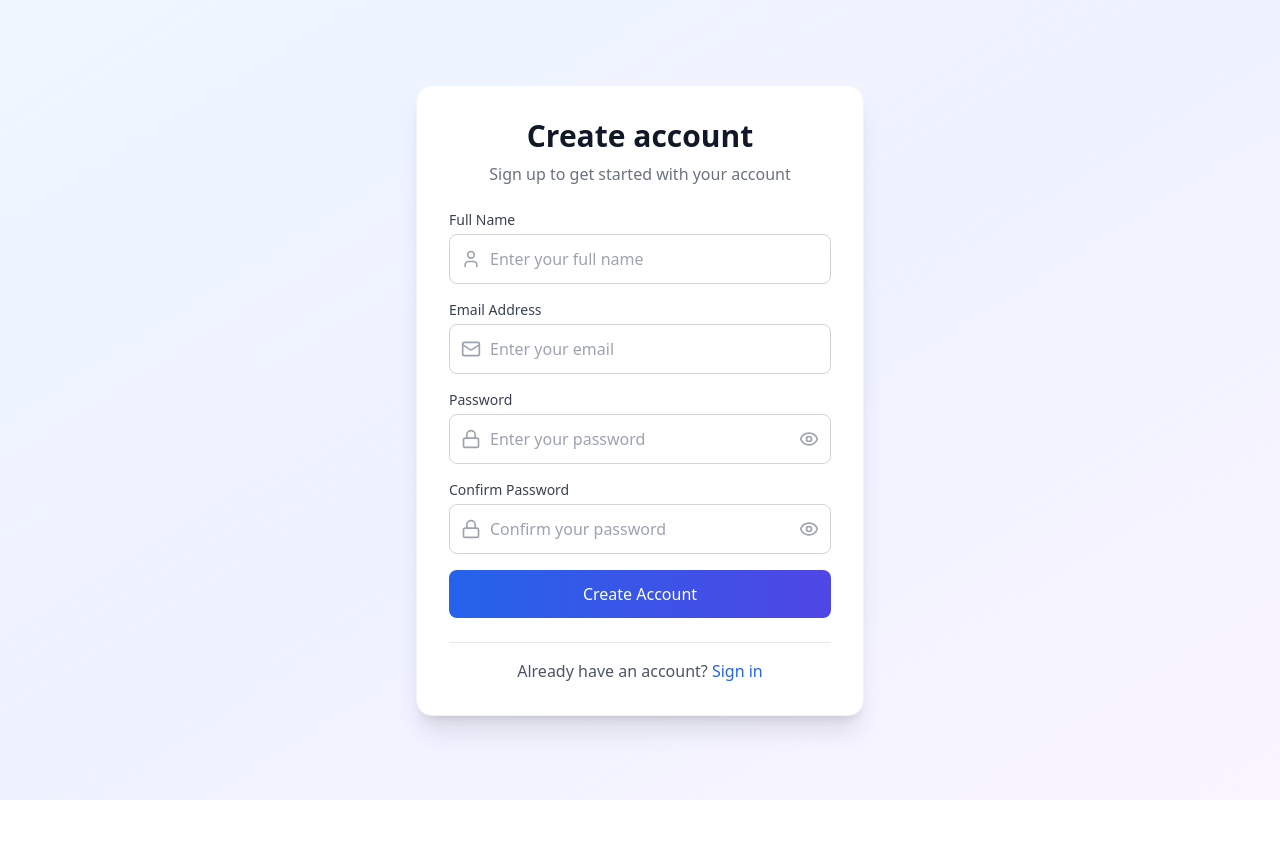
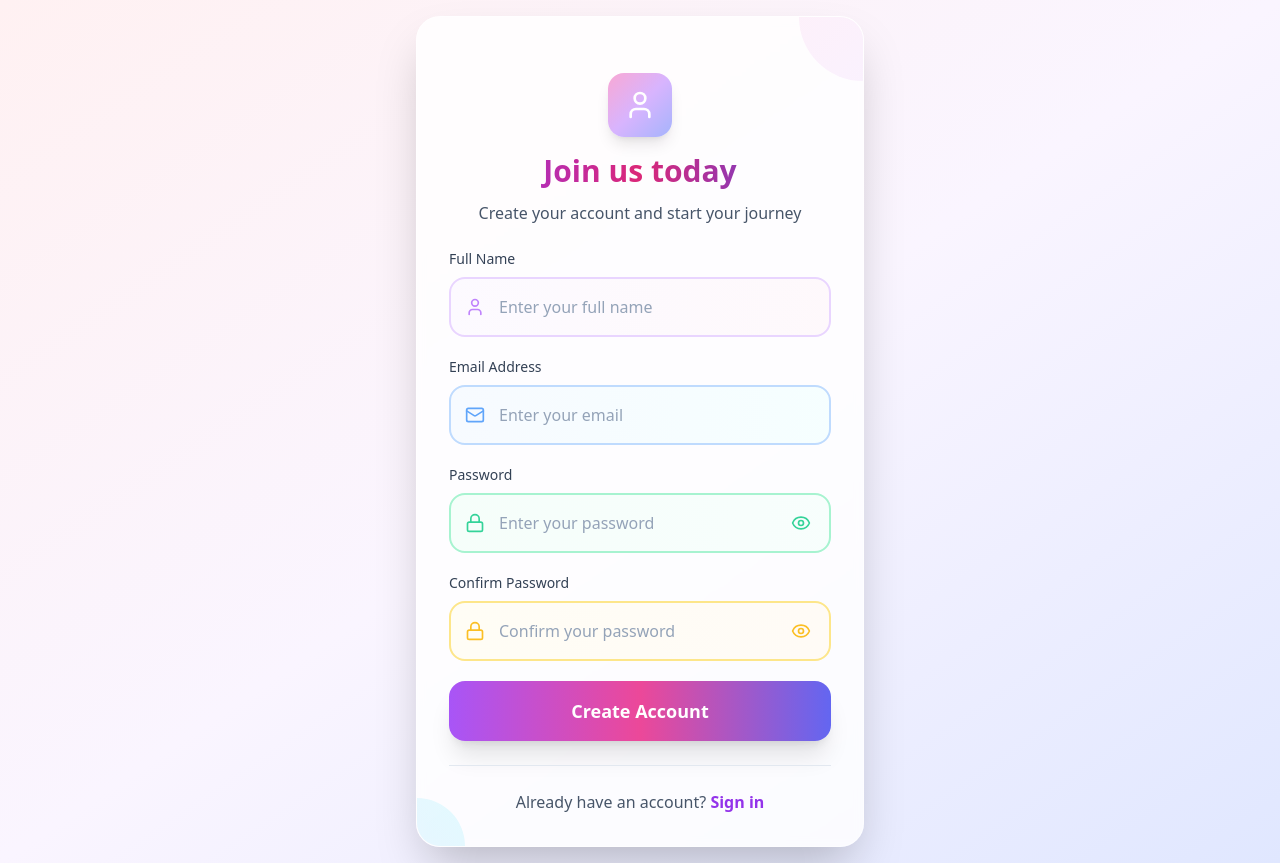
Before and after one commit to sthyaa/serene-login-register, a React (Vite) app: page / in a window 1280 px wide. Both pictures are taken after a click on the button "Sign up". Before the commit the page ends 800 px from the top, so only its background shows below. Built offline with nearby package versions, Linux system fonts and the light colour scheme.

Commit message:
feat: Add pastel color scheme
Adds a pastel color scheme to the login and registration screen for a more visually appealing and modern design.

```diff
--- a/src/components/AuthForm.tsx
+++ b/src/components/AuthForm.tsx
@@ -1,4 +1,3 @@
-
 import React, { useState } from 'react';
 import { Eye, EyeOff, Mail, Lock, User, Loader2 } from 'lucide-react';
 import { signUp, signIn, resetPassword } from '@/lib/firebase';
@@ -145,127 +144,146 @@ const AuthForm = () => {
   };
 
   return (
-    <div className="min-h-screen flex items-center justify-center bg-gradient-to-br from-blue-50 via-indigo-50 to-purple-50 p-4">
+    <div className="min-h-screen flex items-center justify-center bg-gradient-to-br from-rose-50 via-pink-50 via-purple-50 to-indigo-100 p-4">
       <div className="w-full max-w-md">
-        <div className="bg-white rounded-2xl shadow-xl border border-gray-100 p-8 space-y-6">
+        <div className="bg-white/80 backdrop-blur-sm rounded-3xl shadow-2xl border border-white/50 p-8 space-y-6 relative overflow-hidden">
+          {/* Decorative background elements */}
+          <div className="absolute top-0 right-0 w-32 h-32 bg-gradient-to-br from-pink-200/30 to-purple-200/30 rounded-full -translate-y-16 translate-x-16"></div>
+          <div className="absolute bottom-0 left-0 w-24 h-24 bg-gradient-to-tr from-blue-200/30 to-cyan-200/30 rounded-full translate-y-12 -translate-x-12"></div>
+
           {/* Header */}
-          <div className="text-center space-y-2">
-            <h1 className="text-3xl font-bold text-gray-900">
-              {isLogin ? 'Welcome back' : 'Create account'}
+          <div className="text-center space-y-3 relative z-10">
+            <div className="w-16 h-16 bg-gradient-to-br from-pink-300 via-purple-300 to-indigo-300 rounded-2xl mx-auto flex items-center justify-center mb-4 shadow-lg">
+              <User className="w-8 h-8 text-white" />
+            </div>
+            <h1 className="text-3xl font-bold bg-gradient-to-r from-purple-600 via-pink-600 to-indigo-600 bg-clip-text text-transparent">
+              {isLogin ? 'Welcome back' : 'Join us today'}
             </h1>
-            <p className="text-gray-500">
+            <p className="text-slate-600">
               {isLogin
                 ? 'Sign in to your account to continue'
-                : 'Sign up to get started with your account'
+                : 'Create your account and start your journey'
               }
             </p>
           </div>
 
           {/* Form */}
-          <form onSubmit={handleSubmit} className="space-y-4">
+          <form onSubmit={handleSubmit} className="space-y-5 relative z-10">
             {/* Name field - only for register */}
             {!isLogin && (
-              <div className="space-y-1">
-                <label htmlFor="name" className="block text-sm font-medium text-gray-700">
+              <div className="space-y-2">
+                <label htmlFor="name" className="block text-sm font-medium text-slate-700">
                   Full Name
                 </label>
                 <div className="relative">
-                  <User className="absolute left-3 top-1/2 transform -translate-y-1/2 text-gray-400 w-5 h-5" />
+                  <User className="absolute left-4 top-1/2 transform -translate-y-1/2 text-purple-400 w-5 h-5" />
                   <input
                     id="name"
                     name="name"
                     type="text"
                     value={formData.name}
                     onChange={handleInputChange}
-                    className={`w-full pl-10 pr-4 py-3 border rounded-lg focus:ring-2 focus:ring-blue-500 focus:border-transparent transition-all duration-200 ${
-                      errors.name ? 'border-red-500' : 'border-gray-300'
+                    className={`w-full pl-12 pr-4 py-4 border-2 rounded-2xl bg-gradient-to-r from-purple-50/50 to-pink-50/50 focus:from-purple-100/50 focus:to-pink-100/50 focus:ring-4 focus:ring-purple-200/50 focus:border-purple-300 transition-all duration-300 placeholder-slate-400 ${
+                      errors.name ? 'border-rose-300 bg-rose-50/50' : 'border-purple-200'
                     }`}
                     placeholder="Enter your full name"
                   />
                 </div>
-                {errors.name && <p className="text-red-500 text-sm">{errors.name}</p>}
+                {errors.name && <p className="text-rose-500 text-sm flex items-center gap-1">
+                  <span className="w-1 h-1 bg-rose-500 rounded-full"></span>
+                  {errors.name}
+                </p>}
               </div>
             )}
 
             {/* Email field */}
-            <div className="space-y-1">
-              <label htmlFor="email" className="block text-sm font-medium text-gray-700">
+            <div className="space-y-2">
+              <label htmlFor="email" className="block text-sm font-medium text-slate-700">
                 Email Address
               </label>
               <div className="relative">
-                <Mail className="absolute left-3 top-1/2 transform -translate-y-1/2 text-gray-400 w-5 h-5" />
+                <Mail className="absolute left-4 top-1/2 transform -translate-y-1/2 text-blue-400 w-5 h-5" />
                 <input
                   id="email"
                   name="email"
                   type="email"
                   value={formData.email}
                   onChange={handleInputChange}
-                  className={`w-full pl-10 pr-4 py-3 border rounded-lg focus:ring-2 focus:ring-blue-500 focus:border-transparent transition-all duration-200 ${
-                    errors.email ? 'border-red-500' : 'border-gray-300'
+                  className={`w-full pl-12 pr-4 py-4 border-2 rounded-2xl bg-gradient-to-r from-blue-50/50 to-cyan-50/50 focus:from-blue-100/50 focus:to-cyan-100/50 focus:ring-4 focus:ring-blue-200/50 focus:border-blue-300 transition-all duration-300 placeholder-slate-400 ${
+                    errors.email ? 'border-rose-300 bg-rose-50/50' : 'border-blue-200'
                   }`}
                   placeholder="Enter your email"
                 />
               </div>
-              {errors.email && <p className="text-red-500 text-sm">{errors.email}</p>}
+              {errors.email && <p className="text-rose-500 text-sm flex items-center gap-1">
+                <span className="w-1 h-1 bg-rose-500 rounded-full"></span>
+                {errors.email}
+              </p>}
             </div>
 
             {/* Password field */}
-            <div className="space-y-1">
-              <label htmlFor="password" className="block text-sm font-medium text-gray-700">
+            <div className="space-y-2">
+              <label htmlFor="password" className="block text-sm font-medium text-slate-700">
                 Password
               </label>
               <div className="relative">
-                <Lock className="absolute left-3 top-1/2 transform -translate-y-1/2 text-gray-400 w-5 h-5" />
+                <Lock className="absolute left-4 top-1/2 transform -translate-y-1/2 text-emerald-400 w-5 h-5" />
                 <input
                   id="password"
                   name="password"
                   type={showPassword ? 'text' : 'password'}
                   value={formData.password}
                   onChange={handleInputChange}
-                  className={`w-full pl-10 pr-12 py-3 border rounded-lg focus:ring-2 focus:ring-blue-500 focus:border-transparent transition-all duration-200 ${
-                    errors.password ? 'border-red-500' : 'border-gray-300'
+                  className={`w-full pl-12 pr-14 py-4 border-2 rounded-2xl bg-gradient-to-r from-emerald-50/50 to-teal-50/50 focus:from-emerald-100/50 focus:to-teal-100/50 focus:ring-4 focus:ring-emerald-200/50 focus:border-emerald-300 transition-all duration-300 placeholder-slate-400 ${
+                    errors.password ? 'border-rose-300 bg-rose-50/50' : 'border-emerald-200'
                   }`}
                   placeholder="Enter your password"
                 />
                 <button
                   type="button"
                   onClick={() => setShowPassword(!showPassword)}
-                  className="absolute right-3 top-1/2 transform -translate-y-1/2 text-gray-400 hover:text-gray-600 transition-colors"
+                  className="absolute right-4 top-1/2 transform -translate-y-1/2 text-emerald-400 hover:text-emerald-600 transition-colors p-1 rounded-lg hover:bg-emerald-100/50"
                 >
                   {showPassword ? <EyeOff className="w-5 h-5" /> : <Eye className="w-5 h-5" />}
                 </button>
               </div>
-              {errors.password && <p className="text-red-500 text-sm">{errors.password}</p>}
+              {errors.password && <p className="text-rose-500 text-sm flex items-center gap-1">
+                <span className="w-1 h-1 bg-rose-500 rounded-full"></span>
+                {errors.password}
+              </p>}
             </div>
 
             {/* Confirm Password field - only for register */}
             {!isLogin && (
-              <div className="space-y-1">
-                <label htmlFor="confirmPassword" className="block text-sm font-medium text-gray-700">
+              <div className="space-y-2">
+                <label htmlFor="confirmPassword" className="block text-sm font-medium text-slate-700">
                   Confirm Password
                 </label>
                 <div className="relative">
-                  <Lock className="absolute left-3 top-1/2 transform -translate-y-1/2 text-gray-400 w-5 h-5" />
+                  <Lock className="absolute left-4 top-1/2 transform -translate-y-1/2 text-amber-400 w-5 h-5" />
                   <input
                     id="confirmPassword"
                     name="confirmPassword"
                     type={showConfirmPassword ? 'text' : 'password'}
                     value={formData.confirmPassword}
                     onChange={handleInputChange}
-                    className={`w-full pl-10 pr-12 py-3 border rounded-lg focus:ring-2 focus:ring-blue-500 focus:border-transparent transition-all duration-200 ${
-                      errors.confirmPassword ? 'border-red-500' : 'border-gray-300'
+                    className={`w-full pl-12 pr-14 py-4 border-2 rounded-2xl bg-gradient-to-r from-amber-50/50 to-orange-50/50 focus:from-amber-100/50 focus:to-orange-100/50 focus:ring-4 focus:ring-amber-200/50 focus:border-amber-300 transition-all duration-300 placeholder-slate-400 ${
+                      errors.confirmPassword ? 'border-rose-300 bg-rose-50/50' : 'border-amber-200'
                     }`}
                     placeholder="Confirm your password"
                   />
                   <button
                     type="button"
                     onClick={() => setShowConfirmPassword(!showConfirmPassword)}
-                    className="absolute right-3 top-1/2 transform -translate-y-1/2 text-gray-400 hover:text-gray-600 transition-colors"
+                    className="absolute right-4 top-1/2 transform -translate-y-1/2 text-amber-400 hover:text-amber-600 transition-colors p-1 rounded-lg hover:bg-amber-100/50"
                   >
                     {showConfirmPassword ? <EyeOff className="w-5 h-5" /> : <Eye className="w-5 h-5" />}
                   </button>
                 </div>
-                {errors.confirmPassword && <p className="text-red-500 text-sm">{errors.confirmPassword}</p>}
+                {errors.confirmPassword && <p className="text-rose-500 text-sm flex items-center gap-1">
+                  <span className="w-1 h-1 bg-rose-500 rounded-full"></span>
+                  {errors.confirmPassword}
+                </p>}
               </div>
             )}
 
@@ -275,7 +293,7 @@ const AuthForm = () => {
                 <button
                   type="button"
                   onClick={handleForgotPassword}
-                  className="text-sm text-blue-600 hover:text-blue-800 transition-colors"
+                  className="text-sm text-purple-600 hover:text-purple-800 transition-colors font-medium hover:underline"
                 >
                   Forgot Password?
                 </button>
@@ -286,20 +304,20 @@ const AuthForm = () => {
             <button
               type="submit"
               disabled={loading}
-              className="w-full bg-gradient-to-r from-blue-600 to-indigo-600 text-white py-3 px-4 rounded-lg font-medium hover:from-blue-700 hover:to-indigo-700 focus:ring-2 focus:ring-blue-500 focus:ring-offset-2 transition-all duration-200 disabled:opacity-50 disabled:cursor-not-allowed flex items-center justify-center space-x-2"
+              className="w-full bg-gradient-to-r from-purple-500 via-pink-500 to-indigo-500 hover:from-purple-600 hover:via-pink-600 hover:to-indigo-600 text-white py-4 px-6 rounded-2xl font-semibold shadow-xl hover:shadow-2xl focus:ring-4 focus:ring-purple-200/50 transition-all duration-300 disabled:opacity-50 disabled:cursor-not-allowed flex items-center justify-center space-x-2 transform hover:scale-[1.02] active:scale-[0.98]"
             >
-              {loading && <Loader2 className="w-4 h-4 animate-spin" />}
-              <span>{loading ? 'Please wait...' : (isLogin ? 'Sign In' : 'Create Account')}</span>
+              {loading && <Loader2 className="w-5 h-5 animate-spin" />}
+              <span className="text-lg">{loading ? 'Please wait...' : (isLogin ? 'Sign In' : 'Create Account')}</span>
             </button>
           </form>
 
           {/* Toggle Form */}
-          <div className="text-center pt-4 border-t border-gray-200">
-            <p className="text-gray-600">
+          <div className="text-center pt-6 border-t border-gradient-to-r from-purple-200/30 via-pink-200/30 to-indigo-200/30 relative z-10">
+            <p className="text-slate-600">
               {isLogin ? "Don't have an account? " : "Already have an account? "}
               <button
                 onClick={toggleForm}
-                className="text-blue-600 hover:text-blue-800 font-medium transition-colors"
+                className="text-purple-600 hover:text-purple-800 font-semibold transition-colors hover:underline decoration-2 underline-offset-2"
               >
                 {isLogin ? 'Sign up' : 'Sign in'}
               </button>
```
